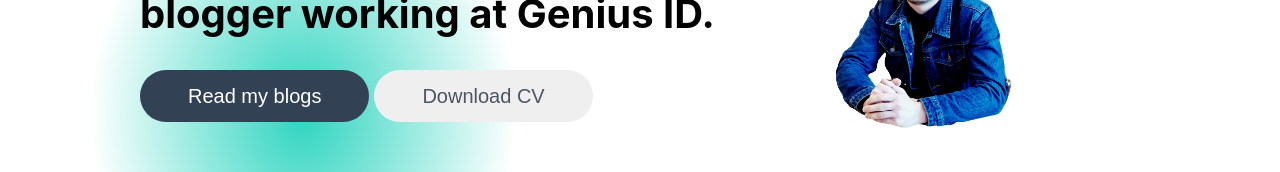
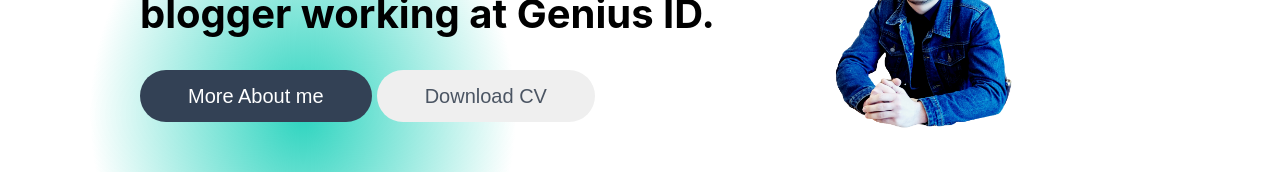
Before and after one commit to din0497/portfolio, a React (Create React App) app: page /home in a window 1280 px wide. Shown: the part 234-406 px from the top of the page. Built offline with nearby package versions, Linux system fonts and the light colour scheme.

Commit message:
Read more about me

```diff
--- a/src/components/Home/ShortIntro.js
+++ b/src/components/Home/ShortIntro.js
@@ -21,8 +21,8 @@
             blogger working at Genius ID.
           </IntroH1>
           <ButtonWrapper>
-            <Link to="/blog">
-              <Button type="true">Read my blogs</Button>
+            <Link to="/about">
+              <Button type="true">More About me</Button>
             </Link>
             <Link to="#">
               <Button>Download CV</Button>
--- a/src/pages/About/style.js
+++ b/src/pages/About/style.js
@@ -10,7 +10,7 @@
 `;
 
 export const Paragraph = styled.p`
-  max-width: 56rem;
+  max-width: 65rem;
   font-size: 18px;
   text-align: start;
   color: gray;
```
